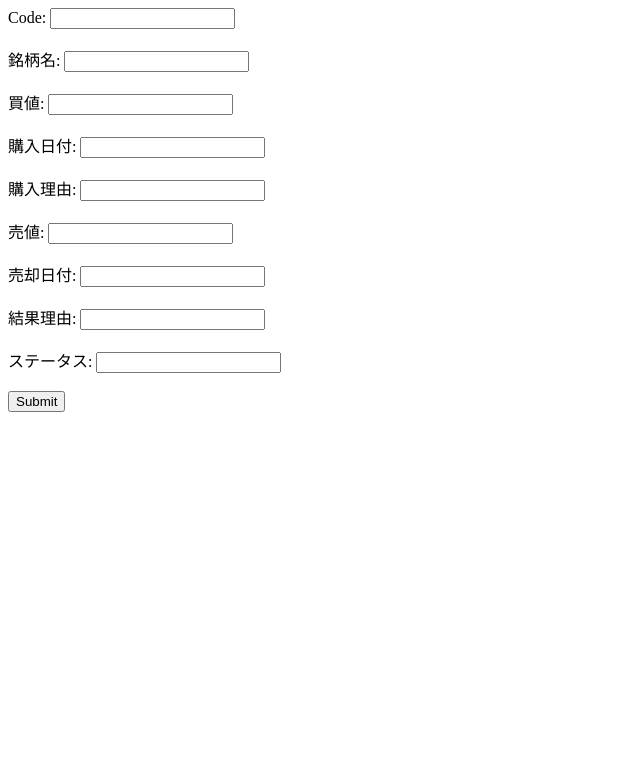
After one commit to zera7123/investment, a Flask app: page /new in a window 1280 px wide. The commit adds this page. Shown: the top 783 px of the page, without its empty margins (0-640 px from the left). Run offline with Flask 3, Linux system fonts and the light colour scheme; parts of the project's set-up code (start-up, migrations or seed data) failed here and were passed over; some libraries are stand-ins or nearby versions.

Commit message:
auto name

```diff
--- a/app.py
+++ b/app.py
@@ -18,6 +18,32 @@ def index():
     if result > 0:
         data = cur.fetchall()
     return render_template('index.html', data=data)
+@app.route('/new')
+def new():
+    return render_template('new.html')
+
+@app.route('/total')
+def total():
+    return render_template('total.html')
+
+@app.route('/result', method=['POST'])
+def result():
+    stock_code = request.form['stock_code']
+    stock_name = get_stock_name(stock_code)
+    start_date = datetime(2022, 1, 1)
+    end_date = datetime(2023, 1, 1)
+    df = pdr.get_data_yahoo(stock_code, start=start_date, end=end_date)
+    return render_template('result.html', stock_name=stock_name, data=df.to_html())
+
+def get_stock_name(stock_code):
+    url = f'https://finance.yahoo.com/quote/{stock_code}'
+    page = requests.get(url)
+    soup = BeautifulSoup(page.content, 'html.parser')
+    stock_name = soup.find('h1', class_='D(ib) Fz(18px)').text
+    return stock_name
 
 if __name__ == '__main__':
+
+
+
     app.run(debug=True)
--- /dev/null
+++ b/templates/new.html
@@ -0,0 +1,34 @@
+<html>
+    <body>
+        <form action="/submit" method="post">
+            <label for="code">Code:</label>
+            <input type="text" id="code" name="code"><br><br>
+
+            <label for="name">銘柄名:</label>
+            <input type="text" id="name" name="name"><br><br>
+
+            <label for="b_price">買値:</label>
+            <input type="text" id="b_price" name="b_price"><br><br>
+
+            <label for="b_date">購入日付:</label>
+            <input type="text" id="b_date" name="b_date"><br><br>
+
+            <label for="b_reason">購入理由:</label>
+            <input type="text" id="b_reason" name="b_reason"><br><br>
+
+            <label for="s_price">売値:</label>
+            <input type="text" id="s_price" name="s_price"><br><br>
+
+            <label for="s_date">売却日付:</label>
+            <input type="text" id="s_date" name="s_date"><br><br>
+
+            <label for="s_reson">結果理由:</label>
+            <input type="text" id="s_reason" name="s_reason"><br><br>
+
+            <label for="status">ステータス:</label>
+            <input type="text" id="status" name="status"><br><br>
+
+            <input type="submit" value="Submit">
+        </form>
+    </body>
+</html>
```
Also changed, not shown: templates/index.html (+11 -0 lines), templates/result.html (added, +10 -0 lines), templates/total.html (added, +10 -0 lines).
